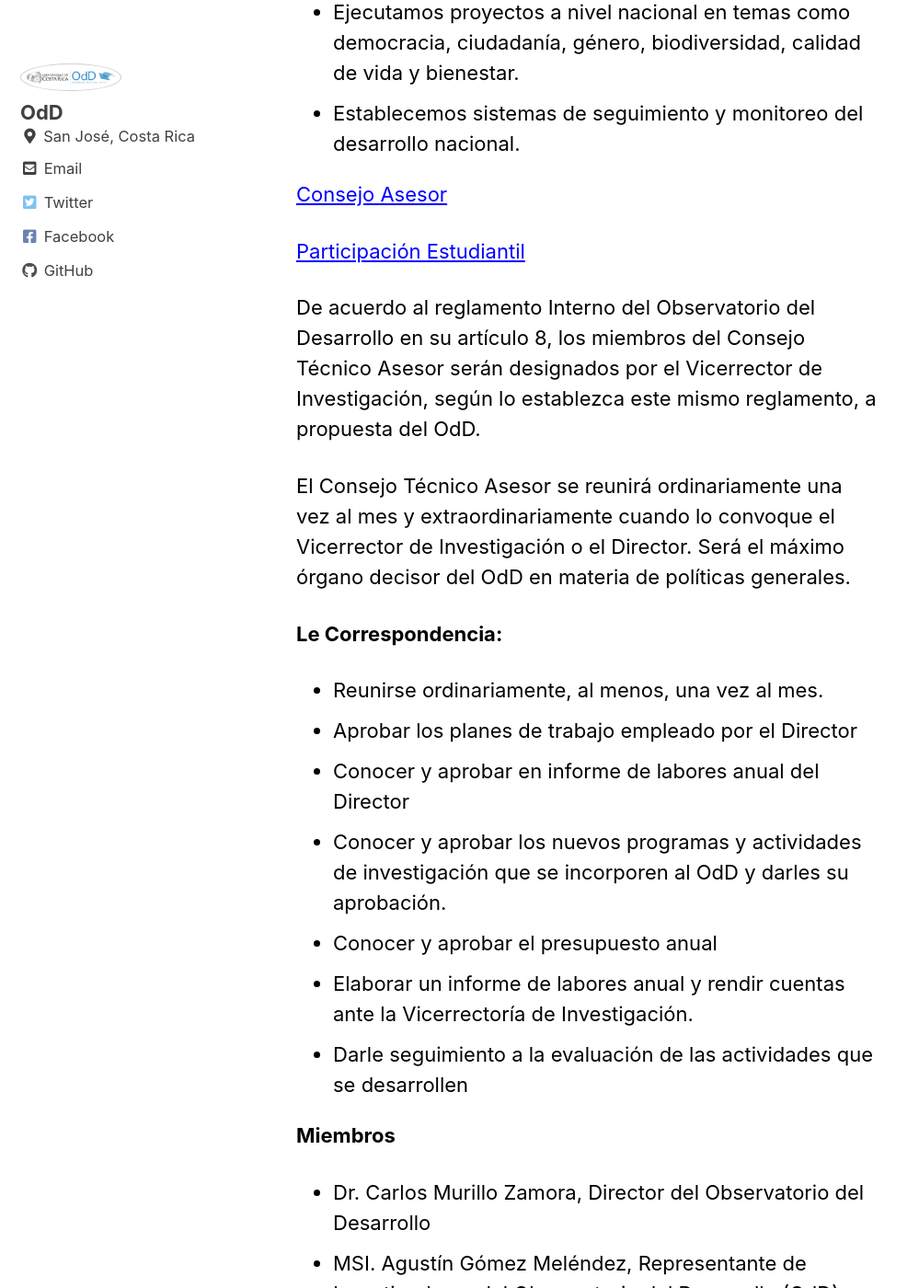
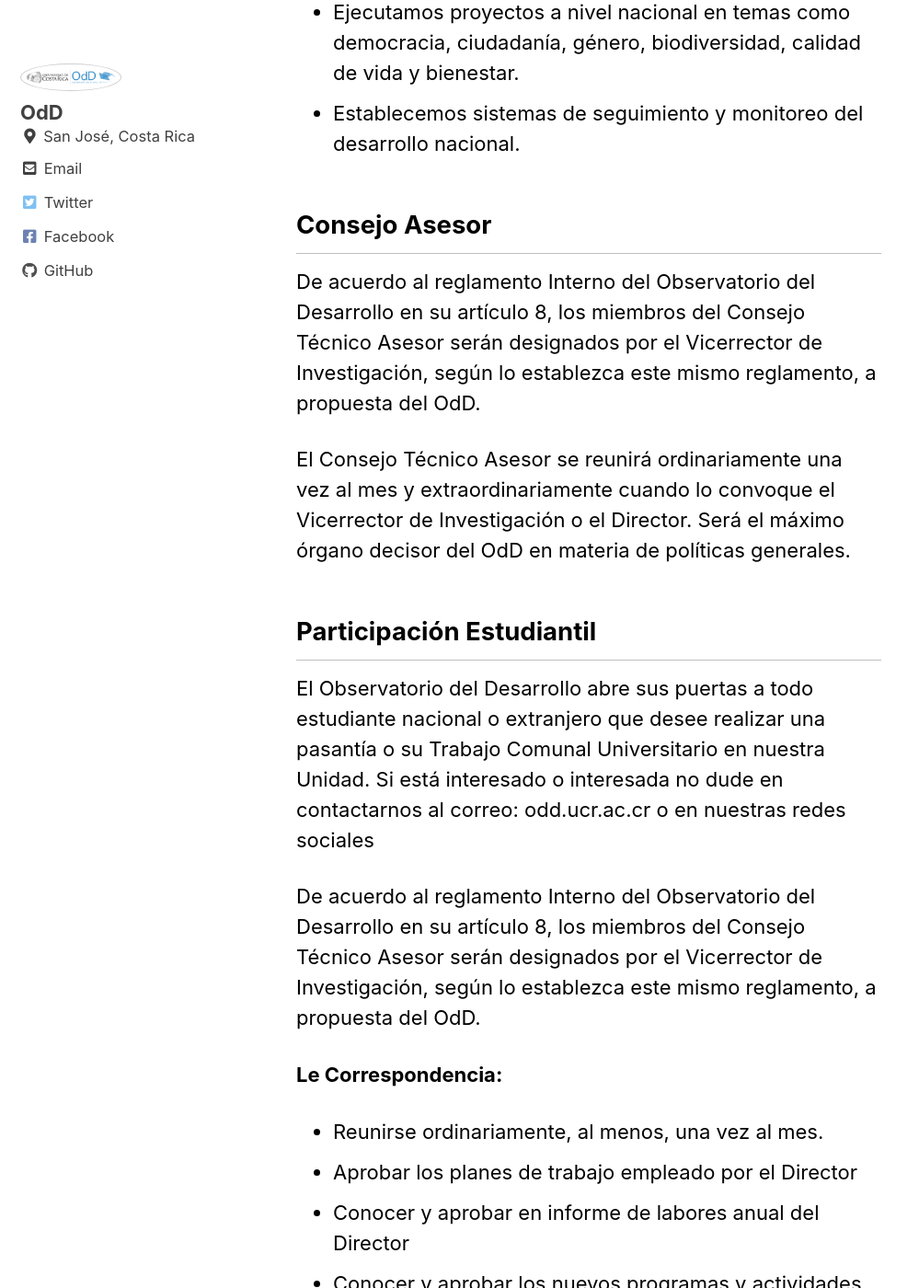
Before and after one commit to TCUWEBOdD/web_odd, a Jekyll site: the page built from _pages/Acerca.md, in a window 1280 px wide and 1400 px high, scrolled down 3739 px. Shown: the whole window at 92% size, without its empty margins (0-999 px from the left). Built offline with Jekyll 4.4.1, drawn with Linux system fonts in a browser that asks for light colours; cached includes are drawn as plain includes.

Commit message:
Update Acerca.md

```diff
--- a/_pages/Acerca.md
+++ b/_pages/Acerca.md
@@ -57,13 +57,16 @@ Transferir los conocimientos y tecnologías generados para que otras institucion
 -   Ejecutamos proyectos a nivel nacional en temas como democracia, ciudadanía, género, biodiversidad, calidad de vida y bienestar.
 -   Establecemos sistemas de seguimiento y monitoreo del desarrollo nacional.
 
-[Consejo Asesor](https://odd.ucr.ac.cr/acerca/#filosofia)
-
-[Participación Estudiantil](https://odd.ucr.ac.cr/acerca/#filosofia)
+## Consejo Asesor
 
 De acuerdo al reglamento Interno del Observatorio del Desarrollo en su artículo 8, los miembros del Consejo Técnico Asesor serán designados por el Vicerrector de Investigación, según lo establezca este mismo reglamento, a propuesta del OdD.
 
 El Consejo Técnico Asesor se reunirá ordinariamente una vez al mes y extraordinariamente cuando lo convoque el Vicerrector de Investigación o el Director. Será el máximo órgano decisor del OdD en materia de políticas generales.
+
+## Participación Estudiantil
+El Observatorio del Desarrollo abre sus puertas a todo estudiante nacional o extranjero que desee realizar una pasantía o su Trabajo Comunal Universitario en nuestra Unidad. Si está interesado o interesada no dude en contactarnos al correo: odd.ucr.ac.cr o en nuestras redes sociales
+
+De acuerdo al reglamento Interno del Observatorio del Desarrollo en su artículo 8, los miembros del Consejo Técnico Asesor serán designados por el Vicerrector de Investigación, según lo establezca este mismo reglamento, a propuesta del OdD.
 
 **Le Correspondencia:**
 
```
